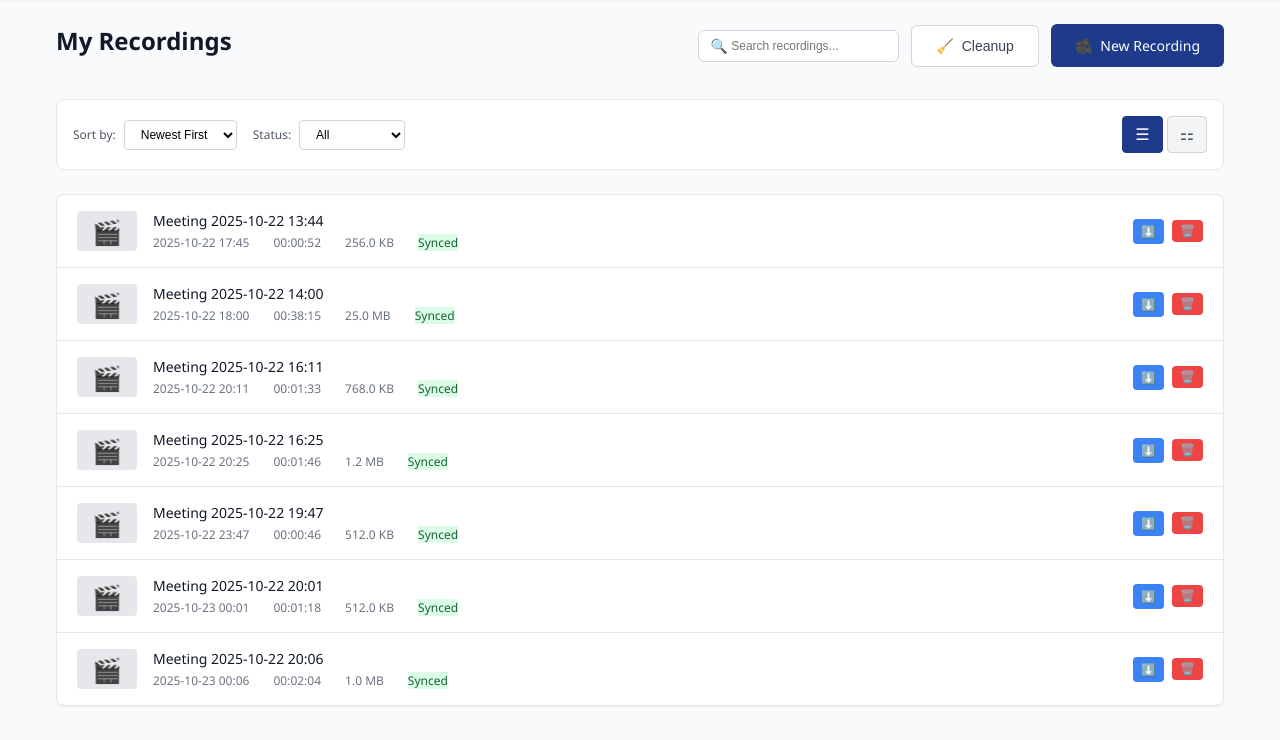
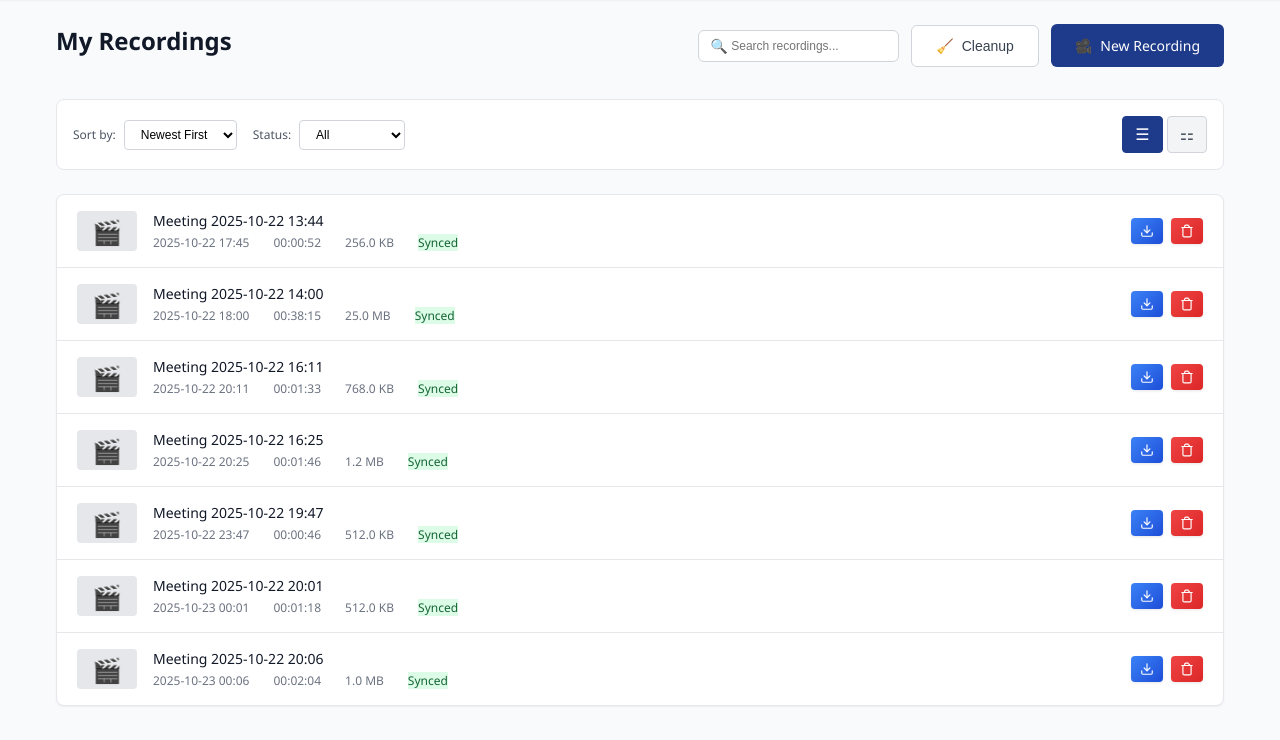
Before and after one commit to dev-svk-flbs/fyemeetrec, a Flask app: template templates/recordings.html in a window 1280 px wide. Shown: the part 60-800 px from the top of the page. Run offline with Flask 3, Linux system fonts and the light colour scheme; the template is opened without the code that fills it: values that come from a table or form of the project are taken from there, others are empty; some libraries are stand-ins or nearby versions.

```diff
--- a/templates/recordings.html
+++ b/templates/recordings.html
@@ -78,12 +78,20 @@
                    class="download-btn"
                    onclick="event.stopPropagation()"
                    title="Download recording">
-                    ⬇️
+                    <svg width="16" height="16" viewBox="0 0 24 24" fill="none" stroke="currentColor" stroke-width="2" stroke-linecap="round" stroke-linejoin="round">
+                        <path d="M21 15v4a2 2 0 0 1-2 2H5a2 2 0 0 1-2-2v-4"/>
+                        <polyline points="7,10 12,15 17,10"/>
+                        <line x1="12" y1="15" x2="12" y2="3"/>
+                    </svg>
                 </a>
                 <button class="delete-btn"
                         onclick="deleteRecording({{ recording.id }}, '{{ recording.title }}')"
                         title="Delete recording">
-                    🗑️
+                    <svg width="16" height="16" viewBox="0 0 24 24" fill="none" stroke="currentColor" stroke-width="2" stroke-linecap="round" stroke-linejoin="round">
+                        <path d="M3 6h18"/>
+                        <path d="M19 6v14c0 1-1 2-2 2H7c-1 0-2-1-2-2V6"/>
+                        <path d="M8 6V4c0-1 1-2 2-2h4c0 1 1 2 2 2v2"/>
+                    </svg>
                 </button>
             </div>
         </div>
@@ -145,12 +153,22 @@
                         <a href="{{ url_for('download_recording', recording_id=recording.id) }}"
                            class="download-btn"
                            title="Download {{ recording.filename }}">
-                                Download
+                            <svg width="14" height="14" viewBox="0 0 24 24" fill="none" stroke="currentColor" stroke-width="2" stroke-linecap="round" stroke-linejoin="round">
+                                <path d="M21 15v4a2 2 0 0 1-2 2H5a2 2 0 0 1-2-2v-4"/>
+                                <polyline points="7,10 12,15 17,10"/>
+                                <line x1="12" y1="15" x2="12" y2="3"/>
+                            </svg>
+                            Download
                         </a>
                         {% endif %}
                         <button class="delete-btn"
                                 onclick="deleteRecording({{ recording.id }}, '{{ recording.title }}')"
                                 title="Delete recording">
+                            <svg width="14" height="14" viewBox="0 0 24 24" fill="none" stroke="currentColor" stroke-width="2" stroke-linecap="round" stroke-linejoin="round">
+                                <path d="M3 6h18"/>
+                                <path d="M19 6v14c0 1-1 2-2 2H7c-1 0-2-1-2-2V6"/>
+                                <path d="M8 6V4c0-1 1-2 2-2h4c0 1 1 2 2 2v2"/>
+                            </svg>
                             Delete
                         </button>
                     </div>
@@ -504,31 +522,62 @@
     }
 
     .download-btn, .delete-btn {
-        padding: 0.25rem 0.5rem;
-        border-radius: 4px;
+        padding: 0.5rem 0.75rem;
+        border-radius: 6px;
         font-size: 0.75rem;
         text-decoration: none;
         border: none;
         cursor: pointer;
         transition: all 0.2s;
+        display: inline-flex;
+        align-items: center;
+        gap: 0.375rem;
+        font-weight: 500;
+        box-shadow: 0 1px 3px rgba(0, 0, 0, 0.1);
     }
 
     .download-btn {
-        background: var(--secondary-blue);
+        background: linear-gradient(135deg, #3b82f6, #1d4ed8);
         color: white;
     }
 
     .download-btn:hover {
-        background: var(--primary-blue);
+        background: linear-gradient(135deg, #1d4ed8, #1e40af);
+        transform: translateY(-1px);
+        box-shadow: 0 4px 8px rgba(59, 130, 246, 0.3);
     }
 
     .delete-btn {
-        background: var(--error-red);
+        background: linear-gradient(135deg, #ef4444, #dc2626);
         color: white;
     }
 
     .delete-btn:hover {
-        background: #dc2626;
+        background: linear-gradient(135deg, #dc2626, #b91c1c);
+        transform: translateY(-1px);
+        box-shadow: 0 4px 8px rgba(239, 68, 68, 0.3);
+    }
+
+    /* List view compact buttons */
+    .list-actions .download-btn,
+    .list-actions .delete-btn {
+        padding: 0.375rem;
+        gap: 0;
+        min-width: 32px;
+        justify-content: center;
+        border-radius: 4px;
+    }
+
+    .list-actions .download-btn svg,
+    .list-actions .delete-btn svg {
+        width: 14px;
+        height: 14px;
+    }
+
+    /* SVG icon styling */
+    .download-btn svg,
+    .delete-btn svg {
+        flex-shrink: 0;
     }
 
     .pagination {
```
Also changed, not shown: templates/record.html (+31 -16 lines).
